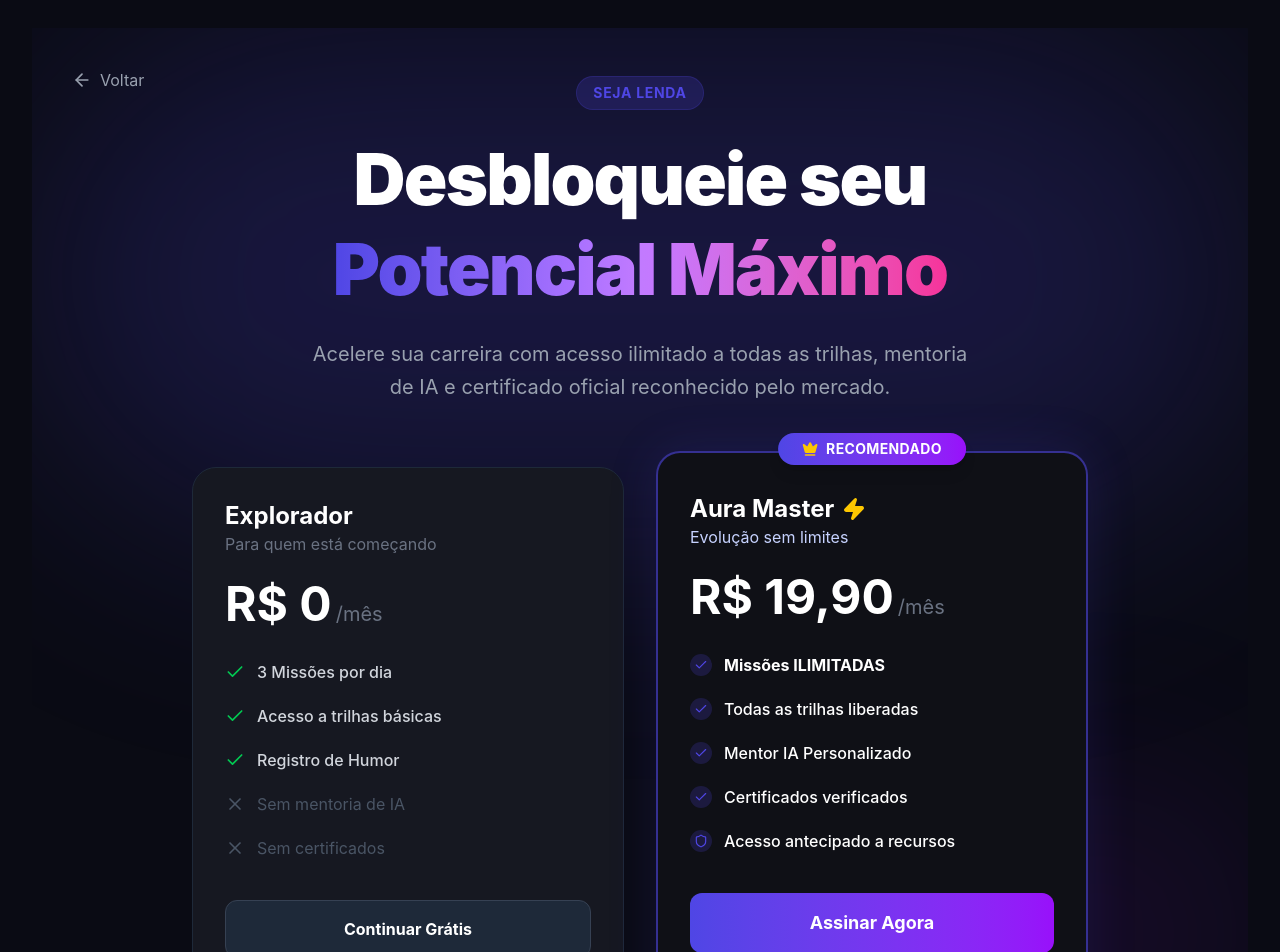
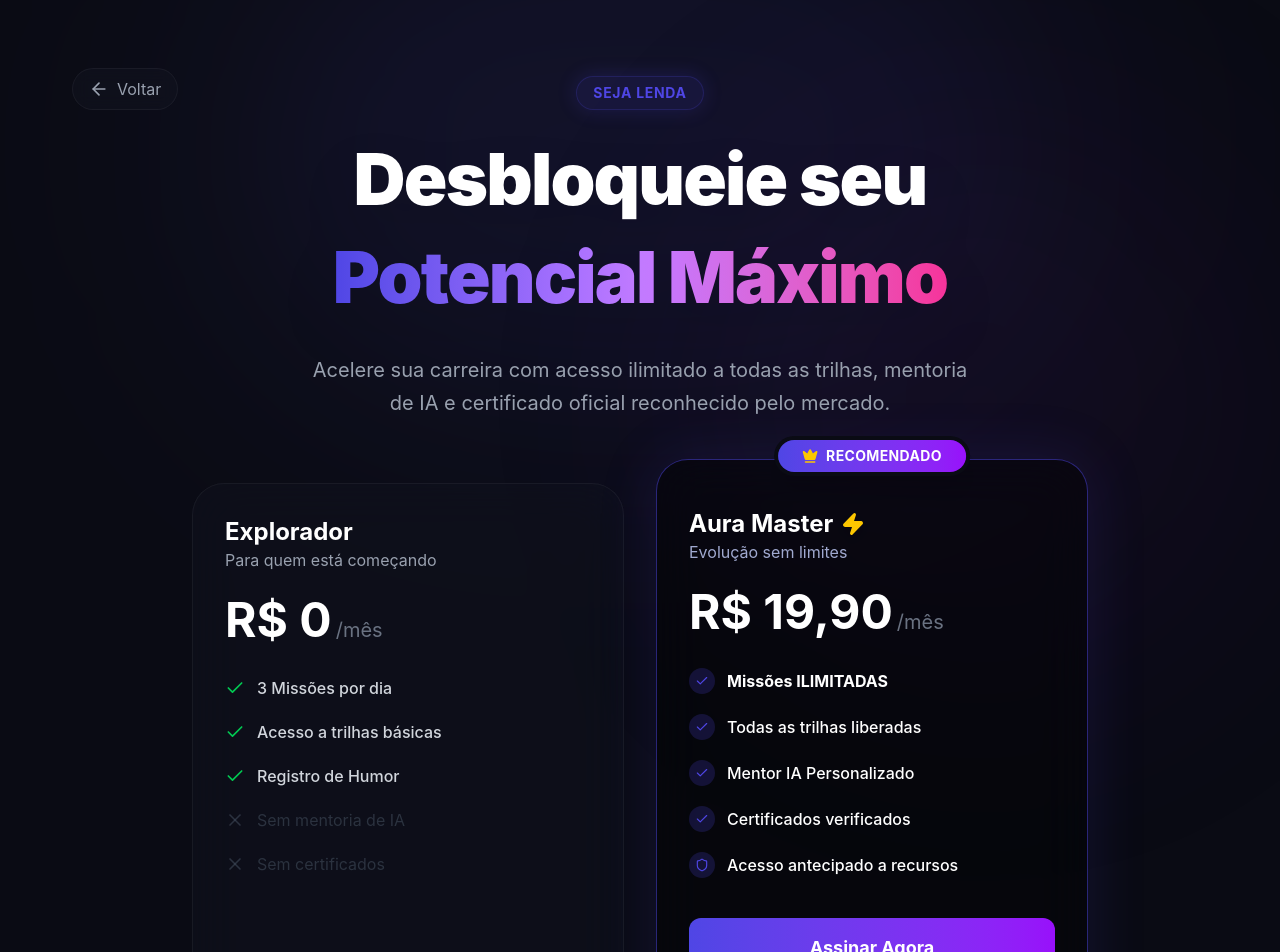
Before and after one commit to Liga-dos-Viloes/AuraQuest, a React (Vite) app: page /premium in a window 1280 px wide. Shown: the part 100-1052 px from the top of the page. Built offline with nearby package versions, Linux system fonts and the light colour scheme.

Commit message:
feat: fix premium colors

```diff
--- a/src/App.tsx
+++ b/src/App.tsx
@@ -5,7 +5,6 @@ import { Questionario } from './pages/Questionario';
 import { NotFound } from './pages/NotFound';
 import { Dashboard } from './pages/Dashboard';
 import { Premium } from './pages/Premium';
-// import { Admin } from './pages/Admin';
 
 function App() {
   return (
--- a/src/pages/Premium.tsx
+++ b/src/pages/Premium.tsx
@@ -13,14 +13,14 @@ export function Premium() {
   };
 
   return (
-    <div className="min-h-screen py-12 px-4 flex flex-col items-center justify-center bg-[#0a0b14] relative overflow-hidden">
+    <div className="min-h-screen py-12 px-4 flex flex-col items-center justify-center bg-background relative overflow-hidden">
 
-      <div className="absolute top-0 left-1/2 -translate-x-1/2 w-full h-[500px] bg-primary/20 blur-[120px] rounded-full pointer-events-none"></div>
-      <div className="absolute bottom-0 right-0 w-[300px] h-[300px] bg-purple-600/10 blur-[100px] rounded-full pointer-events-none"></div>
+      <div className="fixed top-0 left-1/2 -translate-x-1/2 w-[800px] h-[500px] bg-primary/20 rounded-full blur-[120px] pointer-events-none mix-blend-screen opacity-50"></div>
+      <div className="fixed bottom-0 right-0 w-[600px] h-[600px] bg-purple-900/20 rounded-full blur-[128px] pointer-events-none opacity-40"></div>
 
       <button
         onClick={() => navigate('/dashboard')}
-        className="absolute top-6 left-6 md:top-10 md:left-10 text-gray-400 hover:text-white flex items-center gap-2 transition-colors z-20"
+        className="absolute top-6 left-6 md:top-10 md:left-10 text-gray-400 hover:text-white flex items-center gap-2 transition-colors z-20 bg-surface/50 px-4 py-2 rounded-full border border-white/5 backdrop-blur-sm"
       >
         <ArrowLeft size={20} /> Voltar
       </button>
@@ -28,26 +28,28 @@ export function Premium() {
       <div className="relative z-10 w-full max-w-6xl mx-auto flex flex-col items-center">
 
         <div className="text-center max-w-3xl mx-auto mb-16 space-y-6">
-          <span className="inline-block bg-primary/20 text-primary px-4 py-1.5 rounded-full text-sm font-bold uppercase tracking-wider border border-primary/20">
+          <span className="inline-block bg-primary/10 text-primary px-4 py-1.5 rounded-full text-sm font-bold uppercase tracking-wider border border-primary/20 shadow-[0_0_20px_rgba(79,70,229,0.2)]">
             Seja Lenda
           </span>
-          <h1 className="text-5xl md:text-7xl font-black text-white tracking-tight leading-tight">
+
+          <h1 className="text-5xl md:text-7xl font-black text-white tracking-tight leading-tight drop-shadow-2xl">
             Desbloqueie seu <br/>
-            <span className="text-transparent bg-clip-text bg-gradient-to-r from-primary via-purple-400 to-pink-500">
+            <span className="text-transparent bg-clip-text bg-gradient-to-r from-primary via-purple-400 to-pink-500 py-2 inline-block">
               Potencial Máximo
             </span>
           </h1>
+
           <p className="text-xl text-gray-400 max-w-2xl mx-auto leading-relaxed">
             Acelere sua carreira com acesso ilimitado a todas as trilhas, mentoria de IA e certificado oficial reconhecido pelo mercado.
           </p>
         </div>
 
-        <div className="grid md:grid-cols-2 gap-8 w-full max-w-4xl items-start">
+        <div className="grid md:grid-cols-2 gap-8 w-full max-w-4xl items-stretch">
 
-          <div className="bg-[#161821] border border-gray-800 p-8 rounded-3xl flex flex-col">
+          <div className="bg-surface/40 backdrop-blur-xl border border-white/5 p-8 rounded-[2rem] flex flex-col hover:border-white/10 transition-all duration-300">
               <div className="mb-8">
                   <h3 className="text-2xl font-bold text-white">Explorador</h3>
-                  <p className="text-gray-500">Para quem está começando</p>
+                  <p className="text-gray-400">Para quem está começando</p>
                   <div className="mt-6 flex items-baseline gap-1">
                       <span className="text-5xl font-bold text-white">R$ 0</span>
                       <span className="text-gray-500 text-xl">/mês</span>
@@ -55,31 +57,32 @@ export function Premium() {
               </div>
 
               <ul className="space-y-5 mb-10 flex-1">
-                  <li className="flex items-center gap-3 text-gray-300 font-medium"><Check size={20} className="text-green-500" /> 3 Missões por dia</li>
-                  <li className="flex items-center gap-3 text-gray-300 font-medium"><Check size={20} className="text-green-500" /> Acesso a trilhas básicas</li>
-                  <li className="flex items-center gap-3 text-gray-300 font-medium"><Check size={20} className="text-green-500" /> Registro de Humor</li>
-                  <li className="flex items-center gap-3 text-gray-600"><X size={20} /> Sem mentoria de IA</li>
-                  <li className="flex items-center gap-3 text-gray-600"><X size={20} /> Sem certificados</li>
+                  <li className="flex items-center gap-3 text-gray-300 font-medium"><Check size={20} className="text-green-500 flex-shrink-0" /> 3 Missões por dia</li>
+                  <li className="flex items-center gap-3 text-gray-300 font-medium"><Check size={20} className="text-green-500 flex-shrink-0" /> Acesso a trilhas básicas</li>
+                  <li className="flex items-center gap-3 text-gray-300 font-medium"><Check size={20} className="text-green-500 flex-shrink-0" /> Registro de Humor</li>
+                  <li className="flex items-center gap-3 text-gray-600/50"><X size={20} className="flex-shrink-0" /> Sem mentoria de IA</li>
+                  <li className="flex items-center gap-3 text-gray-600/50"><X size={20} className="flex-shrink-0" /> Sem certificados</li>
               </ul>
 
               <button
                   onClick={() => navigate('/dashboard')}
-                  className="w-full py-4 rounded-xl font-bold bg-gray-800 hover:bg-gray-700 transition-all text-white border border-gray-700"
+                  className="w-full py-4 rounded-xl font-bold bg-white/5 hover:bg-white/10 transition-all text-white border border-white/5"
               >
                   Continuar Grátis
               </button>
           </div>
 
-          <div className="relative bg-[#0f1016] border-2 border-primary/60 p-8 rounded-3xl flex flex-col shadow-[0_0_50px_rgba(79,70,229,0.15)] transform md:-translate-y-4">
-              <div className="absolute -top-5 left-1/2 -translate-x-1/2 bg-gradient-to-r from-primary to-purple-600 text-white px-6 py-1.5 rounded-full text-sm font-bold shadow-lg flex items-center gap-2 tracking-wide">
+          <div className="relative bg-black/40 backdrop-blur-xl border border-primary/50 p-8 rounded-[2rem] flex flex-col shadow-[0_0_60px_rgba(79,70,229,0.15)] transform md:-translate-y-6 z-10">
+
+              <div className="absolute -top-5 left-1/2 -translate-x-1/2 bg-gradient-to-r from-primary to-purple-600 text-white px-6 py-1.5 rounded-full text-sm font-bold shadow-xl flex items-center gap-2 tracking-wide whitespace-nowrap ring-4 ring-background">
                   <Crown size={16} className="fill-yellow-400 text-yellow-400" /> RECOMENDADO
               </div>
 
-              <div className="mb-8 pt-2">
+              <div className="mb-8 pt-4">
                   <h3 className="text-2xl font-bold text-white flex items-center gap-2">
-                      Aura Master <Zap size={24} className="text-yellow-400 fill-yellow-400" />
+                      Aura Master <Zap size={24} className="text-yellow-400 fill-yellow-400 drop-shadow-lg" />
                   </h3>
-                  <p className="text-indigo-200">Evolução sem limites</p>
+                  <p className="text-indigo-200/80">Evolução sem limites</p>
                   <div className="mt-6 flex items-baseline gap-1">
                       <span className="text-5xl font-bold text-white">R$ 19,90</span>
                       <span className="text-gray-500 text-xl">/mês</span>
@@ -87,18 +90,28 @@ export function Premium() {
               </div>
 
               <ul className="space-y-5 mb-10 flex-1">
-                  <li className="flex items-center gap-3 text-white font-medium"><div className="bg-primary/20 p-1 rounded-full"><Check size={14} className="text-primary" /></div> <strong>Missões ILIMITADAS</strong></li>
-                  <li className="flex items-center gap-3 text-white font-medium"><div className="bg-primary/20 p-1 rounded-full"><Check size={14} className="text-primary" /></div> Todas as trilhas liberadas</li>
-                  <li className="flex items-center gap-3 text-white font-medium"><div className="bg-primary/20 p-1 rounded-full"><Check size={14} className="text-primary" /></div> Mentor IA Personalizado</li>
-                  <li className="flex items-center gap-3 text-white font-medium"><div className="bg-primary/20 p-1 rounded-full"><Check size={14} className="text-primary" /></div> Certificados verificados</li>
-                  <li className="flex items-center gap-3 text-white font-medium"><div className="bg-primary/20 p-1 rounded-full"><Shield size={14} className="text-primary" /></div> Acesso antecipado a recursos</li>
+                  {[
+                    { icon: Check, text: "Missões ILIMITADAS", bold: true },
+                    { icon: Check, text: "Todas as trilhas liberadas" },
+                    { icon: Check, text: "Mentor IA Personalizado" },
+                    { icon: Check, text: "Certificados verificados" },
+                    { icon: Shield, text: "Acesso antecipado a recursos" }
+                  ].map((item, idx) => (
+                    <li key={idx} className="flex items-center gap-3 text-white font-medium group">
+                      <div className="bg-primary/20 p-1.5 rounded-full flex-shrink-0 group-hover:bg-primary/30 transition-colors">
+                        <item.icon size={14} className="text-primary" />
+                      </div>
+                      <span className={item.bold ? "font-bold" : ""}>{item.text}</span>
+                    </li>
+                  ))}
               </ul>
 
               <button
                   onClick={handleSubscribe}
-                  className="w-full py-4 rounded-xl font-bold bg-gradient-to-r from-primary to-purple-600 hover:scale-[1.02] hover:shadow-lg hover:shadow-primary/25 transition-all text-white text-lg"
+                  className="w-full py-4 rounded-xl font-bold bg-gradient-to-r from-primary to-purple-600 hover:scale-[1.02] hover:shadow-lg hover:shadow-primary/30 transition-all text-white text-lg relative overflow-hidden group"
               >
-                  Assinar Agora
+                  <span className="relative z-10">Assinar Agora</span>
+                  <div className="absolute inset-0 bg-white/20 translate-y-full group-hover:translate-y-0 transition-transform duration-300"></div>
               </button>
               <p className="text-center text-xs text-gray-500 mt-4">7 dias grátis, cancele quando quiser.</p>
           </div>
```
Also changed, not shown: src/pages/Dashboard.tsx (+17 -9 lines).
